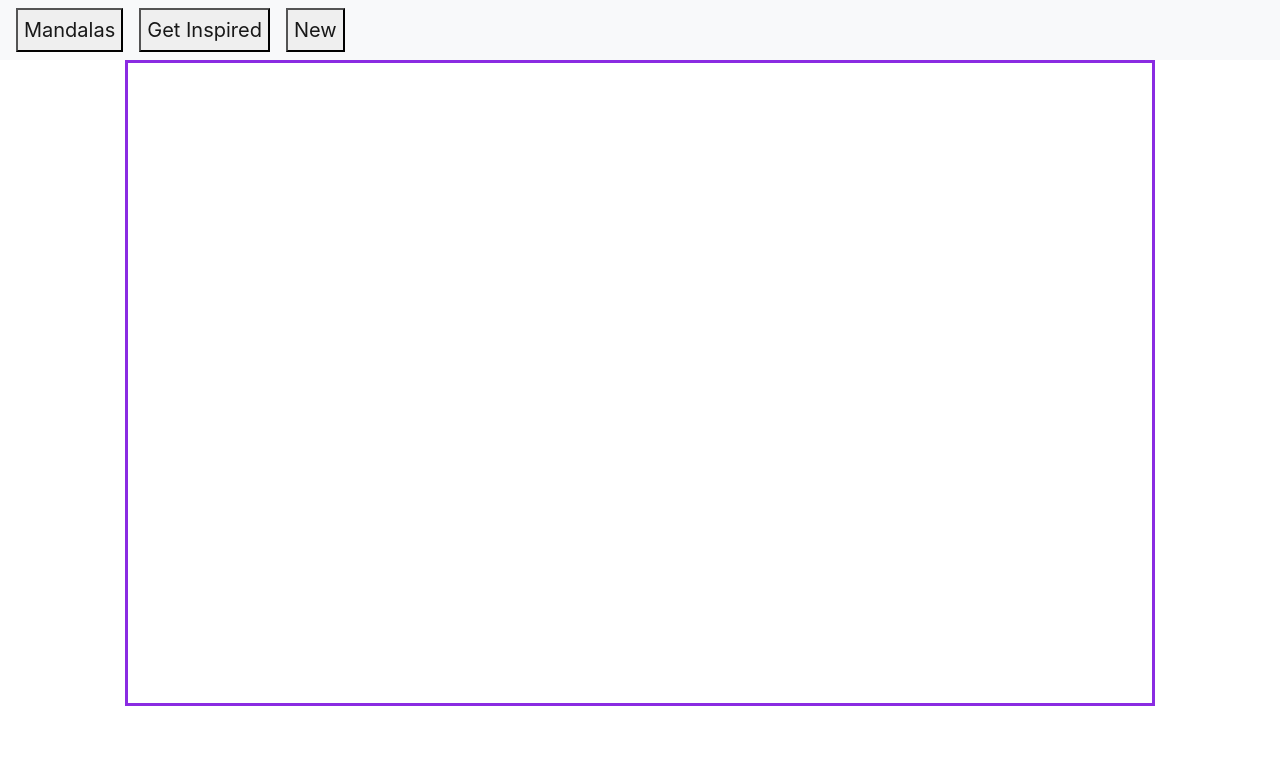
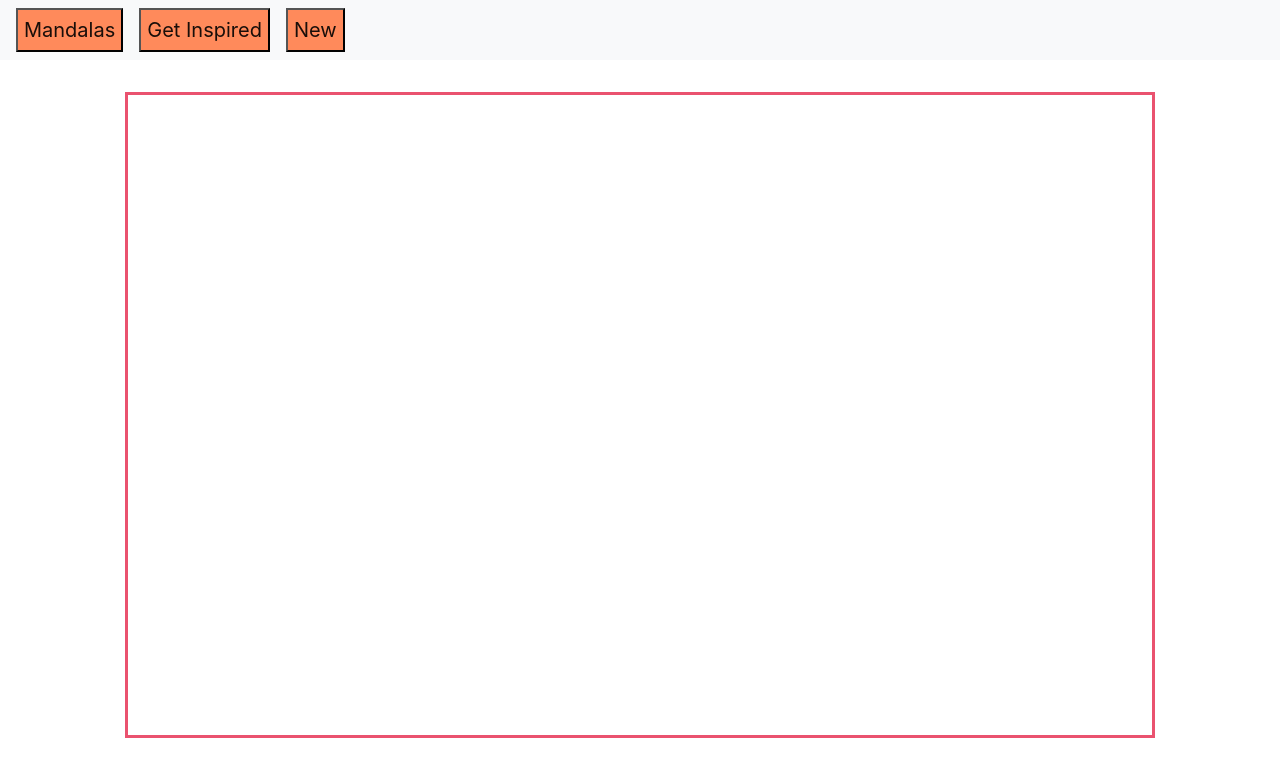
Before and after one commit to nicoledow/mandala-maker, a React (Create React App) app in the folder mandala-maker/: page / in a window 1280 px wide. Shown: the top 776 px of the page. Built offline with nearby package versions, Linux system fonts and the light colour scheme; the HTML template or start-up script is replaced by a standard one.

Commit message:
navbar colors and formatting

```diff
--- a/mandala-maker/src/index.css
+++ b/mandala-maker/src/index.css
@@ -24,5 +24,10 @@ code {
 
 canvas {
   border-style: solid;
-  border-color: blueviolet;
+  border-color: #EA526F;
+  margin: 2em;
 }
+
+nav button {
+  background: #FF8A5B;
+}
```
